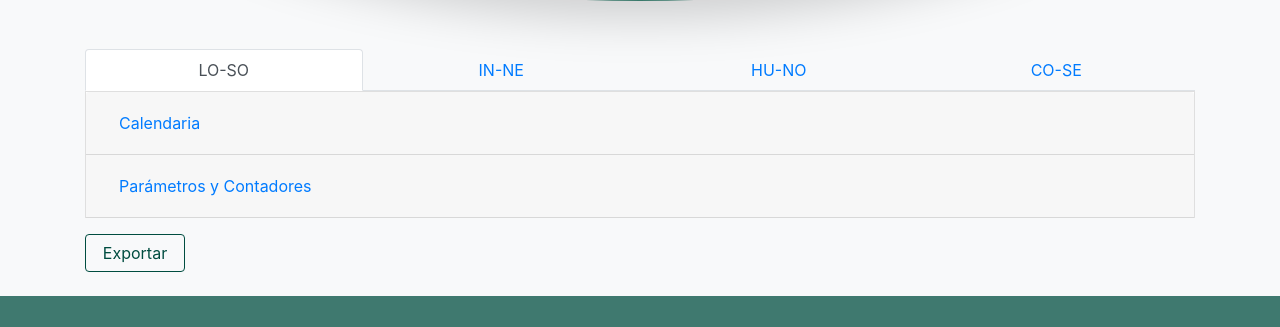
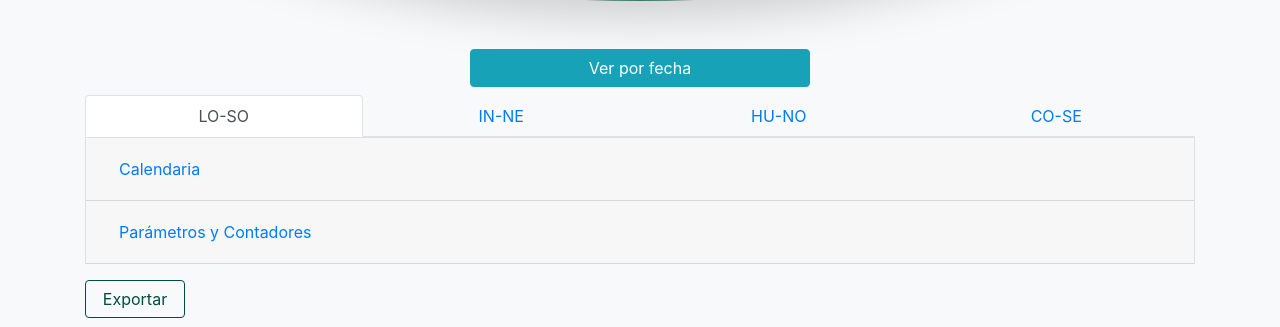
Before and after one commit to calendaria/calendaria, a Flask app: template app/templates/es/index.html in a window 1280 px wide. Shown: the part 516-843 px from the top of the page. Before the commit the page ends 812 px from the top, so only its background shows below. Run offline with Flask 2, Linux system fonts and the light colour scheme; the template is opened without the code that fills it, so the values that code supplies are empty; parts of the project's set-up code (start-up, migrations or seed data) failed here and were passed over; some libraries are stand-ins or nearby versions.

Commit message:
Added Ver por fecha button to go back from quadrant view to date_details view

```diff
--- a/app/templates/es/index.html
+++ b/app/templates/es/index.html
@@ -13,7 +13,11 @@
 		<p class="lead mt-0">El paso es: {{ dates['step'] }}</p>
 	</div>
 </div>
-
+<div class="col-sm-4 offset-sm-4 w-20 mt-2 mb-2">
+	<a class="btn btn-info btn-block text-center"  href="{{url_for('date_details', year=dates['date'].year, daynbr=dates['daynbr'])}}">
+		Ver por fecha
+	</a>
+</div>
 {% if not dates['is_rof'] %}
     <!-- Quadrant tab navigation -->
     <nav>
```
